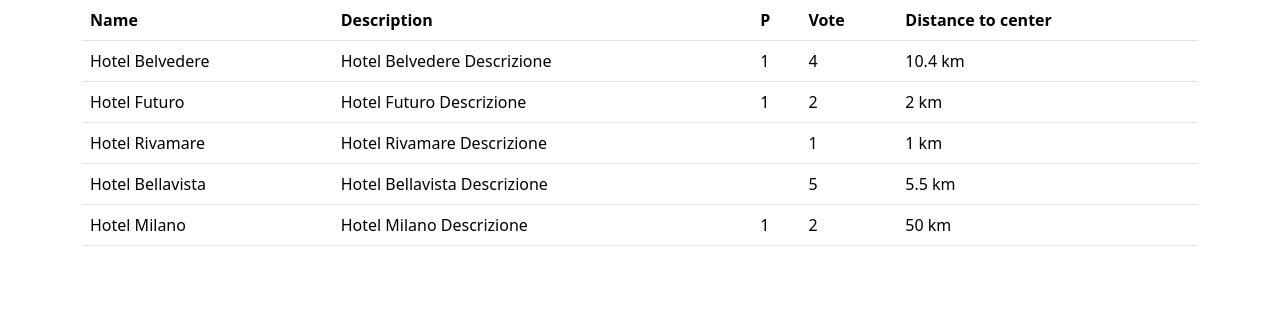
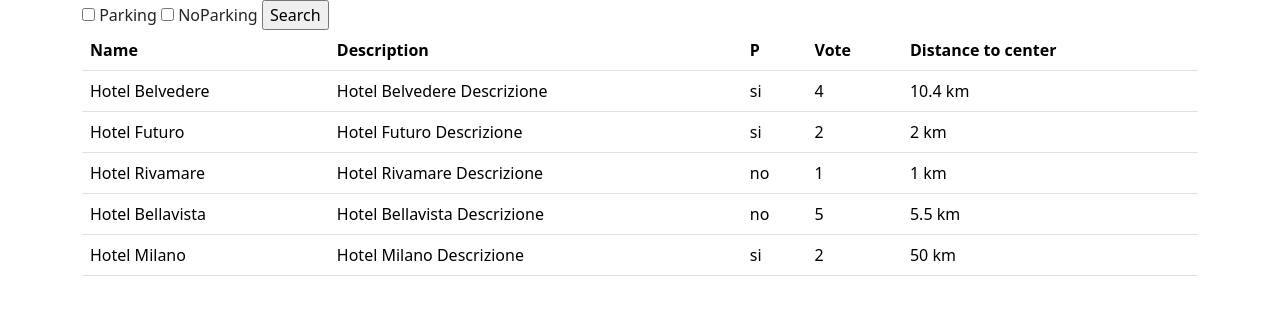
Before and after one commit to VolxDarkTV/php-hotel, a PHP site: page / in a window 1280 px wide. Shown: the top 315 px of the page. Run offline with PHP 8.4, Linux system fonts and the light colour scheme.

Commit message:
add array filter for checkbox

```diff
--- a/index.php
+++ b/index.php
@@ -57,6 +57,20 @@
 
   <section class="container">
 
+
+    <div>
+      <form>
+        <!-- Parking -->
+        <input type="checkbox" name="parking" id="parking">
+        <label for="parking">Parking</label>
+        <!-- No Parking -->
+        <input type="checkbox" name="noparking" id="noparking">
+        <label for="noparking">NoParking</label>
+        <!-- Search -->
+        <input type="submit" value="Search">
+      </form>
+    </div>
+
     <div>
 
       <table class="table">
@@ -70,21 +84,38 @@
           </tr>
         </thead>
 
+        <tbody>
           <?php
-          foreach ($hotels as $hotel){
-            echo
-              "<tbody>" .
-              "<tr>" .
-                "<td>" . $hotel['name'] . "</td>" .
-                "<td>" . $hotel['description'] . "</td>" .
-                "<td>" . $hotel['parking'] . "</td>" .
-                "<td>" . $hotel['vote'] . "</td>" .
-                "<td>" . $hotel['distance_to_center'] . ' km' . "</td>" .
-              "</tr>" .
-            "</tbody>";
+          $hotels_temp = $hotels;
+          if (isset($_GET["parking"])) {
+            $hotels_temp = array_filter($hotels_temp, function($hotel) {
+              return $hotel["parking"] === true;
+            });
           }
-          ?>
+          if (isset($_GET["noparking"])) {
+            $hotels_temp = array_filter($hotels_temp, function($hotel) {
+              return $hotel["parking"] === false;
+            });
+          }
+            foreach ($hotels_temp as $hotel){
+              $name = $hotel['name'];
+              $description = $hotel['description'];
+              $parking = $hotel['parking'] === true ? 'si' : 'no';
+              $vote = $hotel['vote'];
+              $distanceToCenter = $hotel['distance_to_center'];
 
+              $textLine =
+                "<tr>" .
+                  "<td>" . $name . "</td>" .
+                  "<td>" . $description . "</td>" .
+                  "<td>" . $parking . "</td>" .
+                  "<td>" . $vote . "</td>" .
+                  "<td>" . $distanceToCenter . ' km' . "</td>" .
+                "</tr>";
+            echo $textLine;
+              }
+              ?>
+        </tbody>
 
       </table>
 
```
